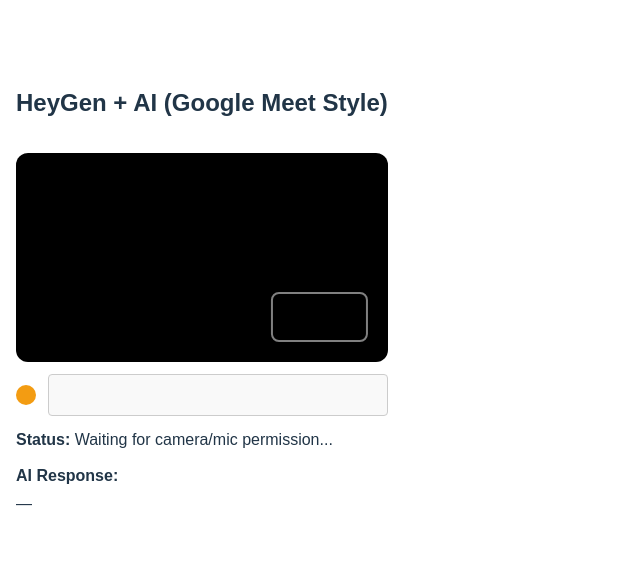
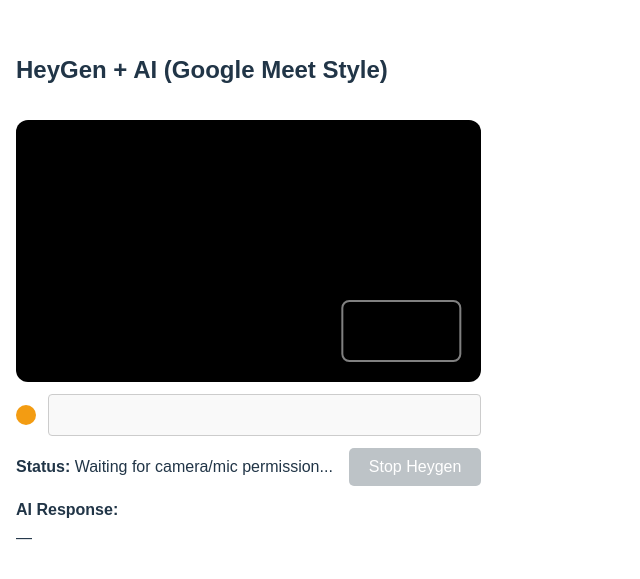
Before and after one commit to mesepith/voice-avatar-heygen, a React (Vite) app in the folder client/: page / in a window 1280 px wide. Shown: the part 101-680 px from the top of the page, without its empty margins (0-640 px from the left). Built offline with nearby package versions, Linux system fonts and the light colour scheme; no server answers.

Commit message:
stop heygen button is added

```diff
--- a/client/src/App.jsx
+++ b/client/src/App.jsx
@@ -1,24 +1,19 @@
-import { useEffect, useRef, useState } from "react";
+import { useEffect, useRef, useState, useCallback } from "react";
 import { Room, RoomEvent } from "livekit-client";
 
-// --- NEW --- Environment-aware API URLs
-// Vite exposes env variables through `import.meta.env`
-// VITE_ prefix is required for them to be exposed to the browser.
+// --- Environment-aware API URLs ---
 const API_BASE_URL = import.meta.env.VITE_API_BASE_URL || 'http://localhost:8787';
 const WS_URL = API_BASE_URL.replace(/^http/, 'ws');
 
-
-// --- MODIFIED HELPER ---
-// Now accepts a mediaStream instead of creating its own
+// --- Helper Function (Unchanged) ---
 const createAudioStreamer = (onAudio) => {
   let audioContext;
   let processor;
   let source;
-  let stream; // This will be the stream passed to start()
+  let stream;
 
   const start = async (mediaStream) => {
     try {
-      // Use the provided stream
       stream = mediaStream;
       audioContext = new (window.AudioContext || window.webkitAudioContext)({ sampleRate: 16000 });
       source = audioContext.createMediaStreamSource(stream);
@@ -39,7 +34,6 @@
   };
 
   const stop = () => {
-    // We no longer stop the tracks here, as the component that created the stream is responsible for it.
     if (source) source.disconnect();
     if (processor) processor.disconnect();
     if (audioContext && audioContext.state !== 'closed') audioContext.close();
@@ -52,66 +46,110 @@
   const [finalTranscript, setFinalTranscript] = useState("");
   const [aiText, setAiText] = useState("");
   const [status, setStatus] = useState("Initializing...");
+  const [isSessionActive, setIsSessionActive] = useState(false); // -- NEW -- State for session status
 
-  // --- NEW REFS for user video and stream ---
   const userVideoRef = useRef(null);
+  const videoRef = useRef(null);
+
+  // -- NEW -- Convert key variables to refs to access them in the stop function
+  const sessionDataRef = useRef(null);
   const userStreamRef = useRef(null);
-  // ---
+  const roomRef = useRef(null);
+  const wsRef = useRef(null);
+  const audioStreamerRef = useRef(null);
 
-  const videoRef = useRef(null);
-  const sessionDataRef = useRef(null);
+
+  // -- NEW -- Central function to stop all connections and services
+  const handleStopSession = useCallback(async () => {
+    // Prevent function from running if session is already stopped
+    if (!sessionDataRef.current?.session_id) return;
+
+    console.log("Stopping Heygen session...");
+    setStatus("Session ended.");
+    setIsSessionActive(false);
+
+    // 1. Close WebSocket connection
+    if (wsRef.current) {
+        wsRef.current.close();
+        wsRef.current = null;
+    }
+    // 2. Stop the audio streamer
+    if (audioStreamerRef.current) {
+        audioStreamerRef.current.stop();
+        audioStreamerRef.current = null;
+    }
+    // 3. Disconnect from LiveKit room
+    if (roomRef.current) {
+        roomRef.current.disconnect();
+        roomRef.current = null;
+    }
+    // 4. Stop camera/mic tracks
+    if (userStreamRef.current) {
+        userStreamRef.current.getTracks().forEach(track => track.stop());
+        userStreamRef.current = null;
+    }
+    // 5. Call backend to terminate Heygen session
+    try {
+        await fetch(`${API_BASE_URL}/api/heygen/stop`, {
+            method: "POST",
+            headers: { "Content-Type": "application/json" },
+            body: JSON.stringify({ session_id: sessionDataRef.current.session_id }),
+        });
+        console.log("Successfully sent stop signal to backend.");
+        sessionDataRef.current = null; // Clear session data
+    } catch (error) {
+        console.error("Failed to send stop signal to backend:", error);
+    }
+  }, []); // Empty dependency array as it uses refs, which don't trigger re-renders
+
 
   useEffect(() => {
-    let ws;
-    let audioStreamer;
-    let room;
-
     const setup = async () => {
       try {
-        // --- NEW: Get camera and mic access first ---
         setStatus("Waiting for camera/mic permission...");
         const stream = await navigator.mediaDevices.getUserMedia({
           audio: { sampleRate: 16000, channelCount: 1, echoCancellation: true, noiseSuppression: true },
-          video: true // Request video access
+          video: true
         });
         userStreamRef.current = stream;
 
-        // Attach user's video stream to the video element
         if (userVideoRef.current) {
           userVideoRef.current.srcObject = stream;
         }
-        // --- END NEW ---
 
         setStatus("Creating HeyGen session...");
-        // --- MODIFIED: Use dynamic API_BASE_URL ---
         const sessionRes = await fetch(`${API_BASE_URL}/api/heygen/session`, {
           method: "POST", headers: { "Content-Type": "application/json" },
           body: JSON.stringify({ avatar_id: "Marianne_CasualLook_public" }),
         });
         if (!sessionRes.ok) throw new Error("Failed to create HeyGen session");
-        const sessionData = await sessionRes.json();
-        sessionDataRef.current = sessionData;
+        sessionDataRef.current = await sessionRes.json();
 
-        room = new Room();
-        await room.connect(sessionData.url, sessionData.access_token);
+        const room = new Room();
+        roomRef.current = room; // Store room in ref
+        await room.connect(sessionDataRef.current.url, sessionDataRef.current.access_token);
         room.on(RoomEvent.TrackSubscribed, (track) => {
           const el = track.attach();
           videoRef.current?.appendChild(el);
         });
 
         setStatus("Connecting to backend...");
-        // --- MODIFIED: Use dynamic WS_URL ---
-        ws = new WebSocket(WS_URL);
+        const ws = new WebSocket(WS_URL);
+        wsRef.current = ws; // Store WebSocket in ref
         let accumulatedFinalTranscript = "";
 
         ws.onopen = () => {
-          audioStreamer = createAudioStreamer((audioChunk) => {
-            if (ws?.readyState === WebSocket.OPEN) ws.send(audioChunk);
+          const audioStreamer = createAudioStreamer((audioChunk) => {
+            if (wsRef.current?.readyState === WebSocket.OPEN) {
+              wsRef.current.send(audioChunk);
+            }
           });
-          // --- MODIFIED: Pass the stream to the audio streamer ---
+          audioStreamerRef.current = audioStreamer; // Store streamer in ref
+
           if (userStreamRef.current) {
             audioStreamer.start(userStreamRef.current);
             setStatus("Listening...");
+            setIsSessionActive(true); // -- NEW -- Session is now active
           } else {
             throw new Error("User media stream not available.");
           }
@@ -148,44 +186,31 @@
         } else {
             setStatus(`Error: ${error.message}`);
         }
+        setIsSessionActive(false); // Ensure session is marked as inactive on error
       }
     };
 
     setup();
 
+    // -- MODIFIED -- Cleanup now calls the central stop function
     return () => {
-      console.log("Running cleanup...");
-      // --- NEW: Stop user media tracks (turns off camera light) ---
-      if (userStreamRef.current) {
-        userStreamRef.current.getTracks().forEach(track => track.stop());
-      }
-      // ---
-      if (ws) ws.close();
-      if (audioStreamer) audioStreamer.stop();
-      if (room) room.disconnect();
-      if (sessionDataRef.current?.session_id) {
-        const payload = JSON.stringify({ session_id: sessionDataRef.current.session_id });
-        // --- MODIFIED: Use dynamic API_BASE_URL for beacon ---
-        navigator.sendBeacon(`${API_BASE_URL}/api/heygen/stop`, payload);
-      }
+      console.log("Running cleanup on component unmount...");
+      handleStopSession();
     };
-  }, []);
+  }, [handleStopSession]); // Add handleStopSession to dependency array
 
   async function sendToLLM(text) {
-    const currentSession = sessionDataRef.current;
-    if (!text || !currentSession?.session_id) return;
+    if (!text || !sessionDataRef.current?.session_id || !isSessionActive) return;
 
-    // --- MODIFIED: Use dynamic API_BASE_URL ---
     fetch(`${API_BASE_URL}/api/heygen/interrupt`, {
       method: "POST", headers: { "Content-Type": "application/json" },
-      body: JSON.stringify({ session_id: currentSession.session_id })
+      body: JSON.stringify({ session_id: sessionDataRef.current.session_id })
     });
 
     try {
-      // --- MODIFIED: Use dynamic API_BASE_URL ---
       const r = await fetch(`${API_BASE_URL}/api/talk`, {
         method: "POST", headers: { "Content-Type": "application/json" },
-        body: JSON.stringify({ userText: text, session_id: currentSession.session_id })
+        body: JSON.stringify({ userText: text, session_id: sessionDataRef.current.session_id })
       });
       const data = await r.json();
       if (data.spoke) {
@@ -198,63 +223,49 @@
 
   const isListening = status === "Listening...";
 
-  // --- NEW: CSS Styles for the video layout ---
-  const videoContainerStyle = {
-    position: 'relative',
-    width: "100%",
-    borderRadius: 12,
-    overflow: 'hidden',
-    backgroundColor: '#000',
-    aspectRatio: '16 / 9'
-  };
-
-  const userVideoStyle = {
-    position: 'absolute',
-    bottom: '20px',
-    right: '20px',
-    width: '25%', // Adjust size as needed
-    maxWidth: '280px',
-    borderRadius: '8px',
-    border: '2px solid rgba(255, 255, 255, 0.5)',
-    boxShadow: '0 4px 15px rgba(0,0,0,0.3)',
-    transform: 'scaleX(-1)', // Mirror the video for a natural feel
-    zIndex: 10,
-  };
-  // ---
+  const videoContainerStyle = { position: 'relative', width: "100%", borderRadius: 12, overflow: 'hidden', backgroundColor: '#000', aspectRatio: '16 / 9' };
+  const userVideoStyle = { position: 'absolute', bottom: '20px', right: '20px', width: '25%', maxWidth: '280px', borderRadius: '8px', border: '2px solid rgba(255, 255, 255, 0.5)', boxShadow: '0 4px 15px rgba(0,0,0,0.3)', transform: 'scaleX(-1)', zIndex: 10, };
 
   return (
     <div style={{ display:"grid", gap:12, padding:16, maxWidth:900, margin:"0 auto", fontFamily:'sans-serif' }}>
       <h2>HeyGen + AI (Google Meet Style)</h2>
 
-      {/* --- MODIFIED: Video container now holds both AI and user videos --- */}
       <div style={videoContainerStyle}>
         <div ref={videoRef} style={{ width: "100%", height: "100%" }} />
-        <video
-          ref={userVideoRef}
-          style={userVideoStyle}
-          autoPlay
-          muted
-          playsInline
-        />
+        <video ref={userVideoRef} style={userVideoStyle} autoPlay muted playsInline />
       </div>
-      {/* --- END MODIFICATION --- */}
 
       <div style={{ display:"flex", gap:12, alignItems: "center" }}>
-        <div style={{
-            width: 20, height: 20,
-            backgroundColor: isListening ? '#2ecc71' : '#f39c12',
-            borderRadius: '50%', transition: 'all 0.3s ease',
-            boxShadow: isListening ? '0 0 10px #2ecc71' : 'none'
-          }}
-          title={status}
-        />
+        <div style={{ width: 20, height: 20, backgroundColor: isListening ? '#2ecc71' : '#f39c12', borderRadius: '50%', transition: 'all 0.3s ease', boxShadow: isListening ? '0 0 10px #2ecc71' : 'none' }} title={status} />
         <p style={{ flex: 1, margin: 0, padding: '8px', border: '1px solid #ccc', borderRadius: '4px', minHeight: '24px', backgroundColor: '#f9f9f9' }}>
           {finalTranscript} <em style={{opacity: 0.6}}>{interimTranscript}</em>
         </p>
       </div>
-      <div>
-        <strong>Status:</strong> {status}
+
+      {/* -- NEW -- Stop Button and Status Display -- */}
+      <div style={{ display: "flex", justifyContent: "space-between", alignItems: "center", gap: 16 }}>
+        <div>
+          <strong>Status:</strong> {status}
+        </div>
+        <button
+          onClick={handleStopSession}
+          disabled={!isSessionActive}
+          style={{
+            padding: '10px 20px',
+            fontSize: '16px',
+            cursor: isSessionActive ? 'pointer' : 'not-allowed',
+            backgroundColor: isSessionActive ? '#e74c3c' : '#bdc3c7',
+            color: 'white',
+            border: 'none',
+            borderRadius: '5px',
+            transition: 'background-color 0.3s ease'
+          }}
+        >
+          Stop Heygen
+        </button>
       </div>
+      {/* -- END NEW -- */}
+
       <div>
         <strong>AI Response:</strong>
         <p style={{ marginTop: 4, whiteSpace: 'pre-wrap' }}>{aiText || "—"}</p>
```
